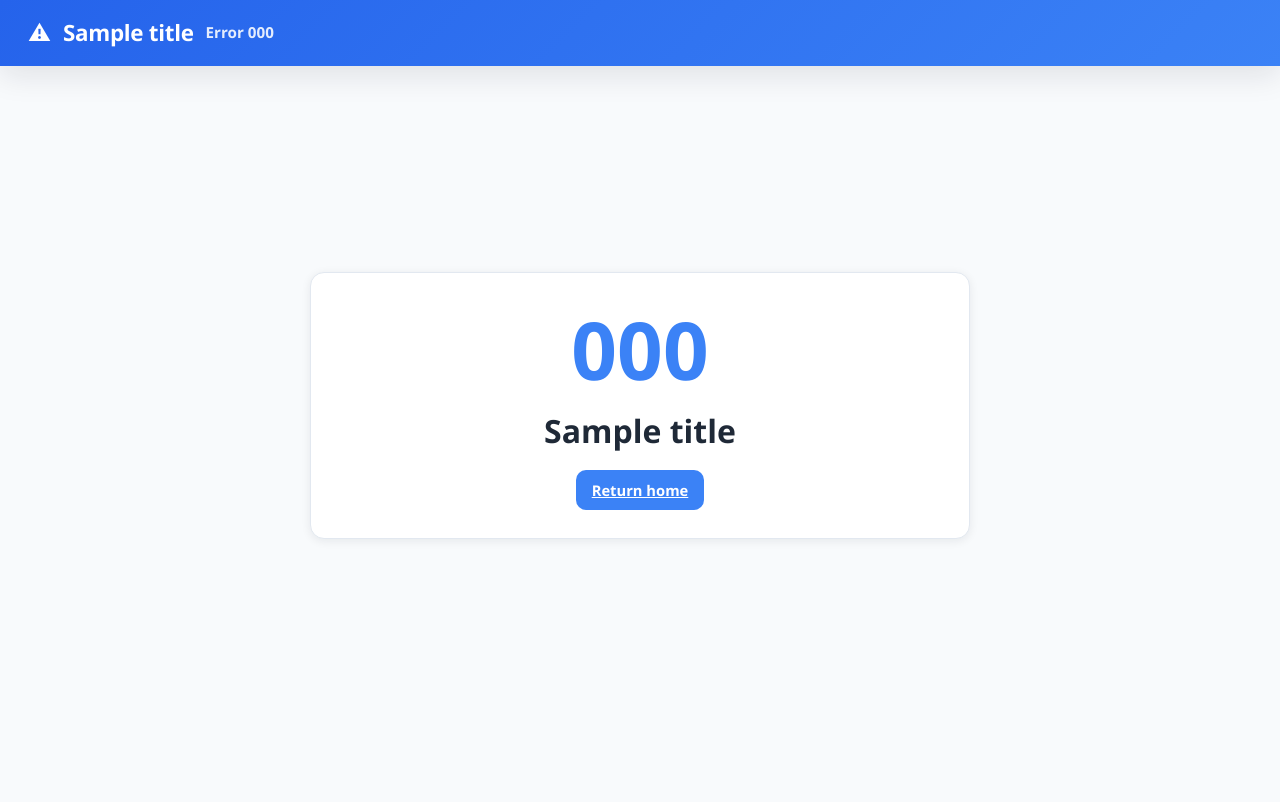
After one commit to ftsiadimos/Upload_File, a Flask app: template app/templates/error.html in a window 1280 px wide. The commit adds this page. Run offline with Flask 3, Linux system fonts and the light colour scheme; the template is opened without the code that fills it: most values are stand-ins (such as "Sample title", 1, 10 or a date in 2020).

Commit message:
feat: implement custom error handling and create error page template

```diff
--- a/app/__init__.py
+++ b/app/__init__.py
@@ -1,11 +1,12 @@
 from flask import Flask
 
 from .config import Config
-from .routes import upload_bp
+from .routes import register_error_handlers, upload_bp
 
 
 def create_app():
     app = Flask(__name__, static_folder='static', template_folder='templates')
     app.config.from_object(Config)
     app.register_blueprint(upload_bp)
+    register_error_handlers(app)
     return app
--- a/app/static/styles.css
+++ b/app/static/styles.css
@@ -255,6 +255,49 @@ body {
 }
 .flash-msg.error { background: var(--danger-lt); color: var(--danger); border-color: #fecaca; }
 
+.error-page {
+  min-height: calc(100vh - 120px);
+  display: flex;
+  align-items: center;
+  justify-content: center;
+  padding: 32px 16px;
+}
+
+.error-card {
+  background: var(--panel);
+  border: 1px solid var(--border);
+  border-radius: var(--radius);
+  box-shadow: var(--shadow-sm);
+  max-width: 660px;
+  width: 100%;
+  padding: 36px 30px;
+  text-align: center;
+}
+
+.error-code {
+  margin: 0;
+  font-size: 5rem;
+  font-weight: 800;
+  color: var(--accent);
+  line-height: 1;
+}
+
+.error-card h1 {
+  font-size: 2rem;
+  margin: 18px 0 10px;
+  color: var(--text);
+}
+
+.error-message {
+  color: var(--muted);
+  margin-bottom: 24px;
+  line-height: 1.8;
+}
+
+.error-card .btn-primary {
+  min-width: auto;
+}
+
 /* ── Files section ──────────────────────────────────────── */
 .files-header { display: flex; align-items: center; justify-content: space-between; margin-bottom: 4px; }
 .files-header h2 { margin: 0; font-size: 1.05rem; }
--- /dev/null
+++ b/app/templates/error.html
@@ -0,0 +1,25 @@
+<!doctype html>
+<html lang="en">
+<head>
+  <meta charset="utf-8" />
+  <meta name="viewport" content="width=device-width, initial-scale=1" />
+  <title>{{ code }} - {{ title }}</title>
+  <link rel="stylesheet" href="{{ url_for('static', filename='styles.css') }}" />
+</head>
+<body>
+  <header class="topbar">
+    <span class="topbar-icon">&#9888;</span>
+    <h1>{{ title }}</h1>
+    <span class="topbar-version">Error {{ code }}</span>
+  </header>
+
+  <main class="error-page">
+    <section class="error-card">
+      <p class="error-code">{{ code }}</p>
+      <h1>{{ title }}</h1>
+      <p class="error-message">{{ message }}</p>
+      <a class="btn btn-primary" href="{{ url_for('upload.index') }}">Return home</a>
+    </section>
+  </main>
+</body>
+</html>
```
Also changed, not shown: app/routes.py (+24 -32 lines).
